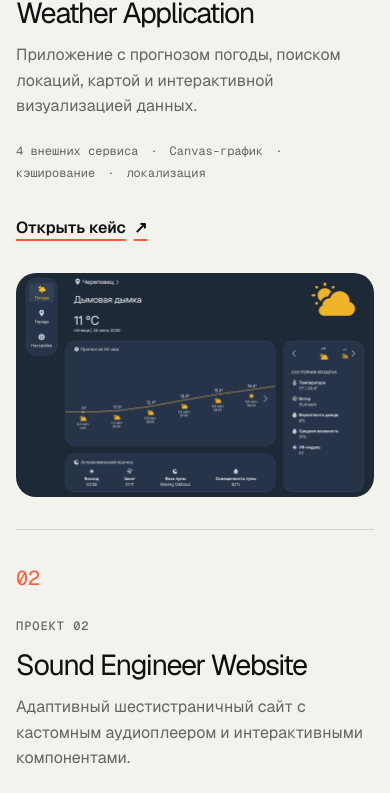
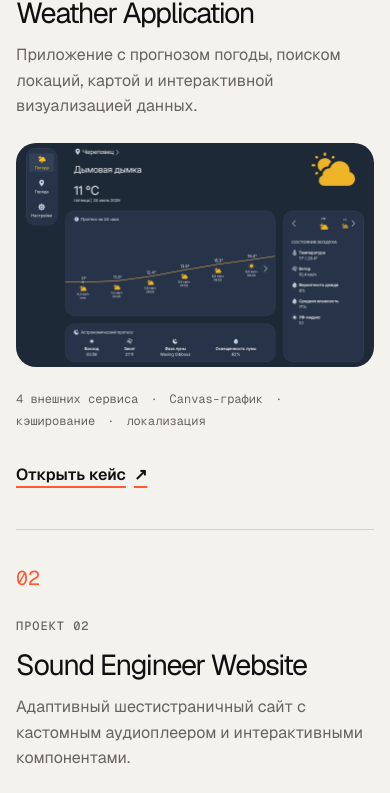
Before and after one commit to dmdraganov/portfolio-website, a Next.js app: page / in a window 390 px wide. Shown: the part 1616-2409 px from the top of the page. Built offline with nearby package versions, Linux system fonts and the light colour scheme.

Commit message:
fix: reorder project entries on mobile

```diff
--- a/src/modules/home/home-page.tsx
+++ b/src/modules/home/home-page.tsx
@@ -29,7 +29,7 @@ function ProjectEntry({
   return (
     <article className="group/project grid grid-cols-[auto_minmax(14rem,0.7fr)_minmax(20rem,1.3fr)] items-start gap-[clamp(1.5rem,4vw,5rem)] border-t border-border py-[clamp(2rem,5vw,5rem)] transition-[border-color] duration-[var(--duration-hover)] ease-[var(--ease-out)] last:border-b focus-within:border-signal [@media(hover:hover)_and_(pointer:fine)]:hover:border-signal max-lg:grid-cols-[auto_minmax(0,1fr)] max-md:grid-cols-1">
       <div
-        className="order-[-1] font-mono text-[clamp(1.25rem,2vw,2rem)] text-signal md:order-0"
+        className="row-span-3 font-mono text-[clamp(1.25rem,2vw,2rem)] text-signal max-lg:row-span-4 max-md:row-auto"
         aria-hidden="true"
       >
         {projectNumber}
@@ -42,8 +42,21 @@ function ProjectEntry({
           {project.name}
         </h3>
         <p className="mt-4 text-ink-muted">{project.card.summary}</p>
+      </div>
+      <Link
+        className="col-start-3 row-span-3 block overflow-hidden rounded-lg bg-surface-raised text-inherit no-underline max-lg:col-start-2 max-lg:row-auto max-md:col-auto"
+        href={`/projects/${project.slug}`}
+        aria-label={`${project.card.actionLabel}: ${project.name}`}
+      >
+        <Image
+          className="block h-auto w-full transition-transform duration-[var(--duration-hover)] ease-[var(--ease-out)] motion-reduce:transform-none [@media(hover:hover)_and_(pointer:fine)]:group-hover/project:scale-[1.02]"
+          src={representativeImage.source}
+          alt=""
+          sizes="(max-width: 768px) 100vw, 55vw"
+        />
+      </Link>
       <ul
-          className="my-6 flex flex-wrap gap-x-3 gap-y-[0.4rem] p-0 font-mono text-xs text-ink-muted"
+        className="flex flex-wrap gap-x-3 gap-y-[0.4rem] p-0 font-mono text-xs text-ink-muted"
         aria-label={`${home.projects.featuresLabel} ${project.name}`}
       >
         {project.card.highlights.map((highlight) => (
@@ -61,19 +74,6 @@ function ProjectEntry({
       >
         {project.card.actionLabel}
         <span aria-hidden="true"> ↗</span>
-        </Link>
-      </div>
-      <Link
-        className="block overflow-hidden rounded-lg bg-surface-raised text-inherit no-underline max-lg:col-start-2 max-md:col-auto"
-        href={`/projects/${project.slug}`}
-        aria-label={`${project.card.actionLabel}: ${project.name}`}
-      >
-        <Image
-          className="block h-auto w-full transition-transform duration-[var(--duration-hover)] ease-[var(--ease-out)] motion-reduce:transform-none [@media(hover:hover)_and_(pointer:fine)]:group-hover/project:scale-[1.02]"
-          src={representativeImage.source}
-          alt=""
-          sizes="(max-width: 768px) 100vw, 55vw"
-        />
       </Link>
     </article>
   );
```
Also changed, not shown: 1 other file (tests, documents, lock files or other folders). Lines whose indentation alone changed are shown as unchanged.
